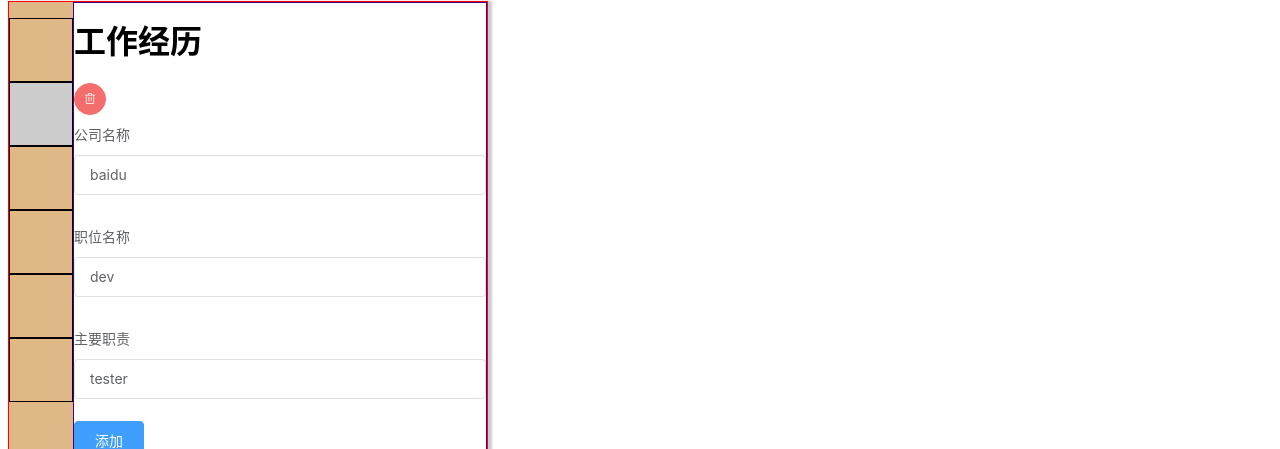
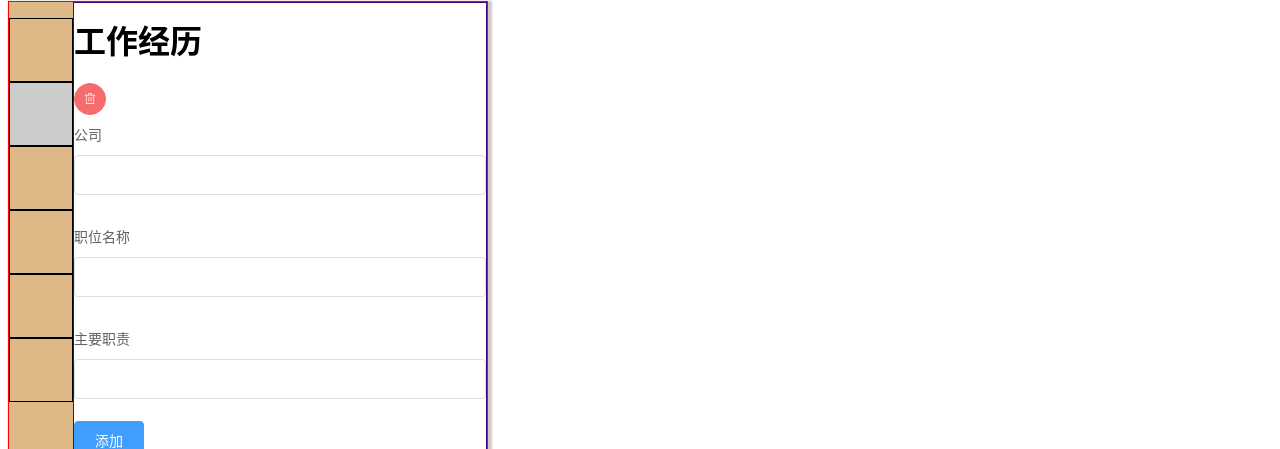
Before and after one commit to Composur/resume, a Vue app in the folder review/vue/resume04/: page / in a window 1280 px wide. Both pictures are taken after a click on the item 41 px from the left and 197 px from the top of the page. Shown: the part 83-532 px from the top of the page. Built offline with nearby package versions, Linux system fonts and the light colour scheme.

Commit message:
edit tab切换完成

```diff
--- a/review/vue/resume04/src/components/Edit.vue
+++ b/review/vue/resume04/src/components/Edit.vue
@@ -16,7 +16,7 @@
                     <person v-bind:profile="profile"/>
                 </li>
                 <li :class="{active:currentTab===1}">
-                 <work v-bind:experience="experience"/>
+                 <work v-bind:experience="experience"  v-bind:labels="{company:'公司',jobTitle:'职位名称',jobDetail:'主要职责'}"/>
                 </li>
                 <li :class="{active:currentTab===2}">
                   <study v-bind:educated="educated"/>
@@ -52,7 +52,6 @@ export default {
     study,
     project,
     winning,
-    other,
     other
   },
   data() {
@@ -67,7 +66,7 @@ export default {
         city: ''
       },
       experience:[{company:'baidu',jobTitle:'dev',jobDetail:'tester'}],
-      educated:[{school:'tinghua',degree:'本科',other:'其它'}]
+      educated:[{school:'tinghua',degree:'本科',duration:'' ,other:'其它'}]
     };
   },
   methods:{
--- a/review/vue/resume04/src/components/edit/person.vue
+++ b/review/vue/resume04/src/components/edit/person.vue
@@ -1,8 +1,9 @@
 <template>
      <div>
          <h1>个人信息</h1>
+
             <el-form :label-position="labelPosition"  :model="profile" >
-                      <el-form-item label="姓名">
+            <el-form-item label="姓名" >
               <el-input v-model="profile.name"></el-input>
             </el-form-item>
             <el-form-item label="年龄">
@@ -16,6 +17,6 @@
 </template>
 <script>
     export default{
-        props:['profile']
+        props:['profile'],
     }
 </script>
--- a/review/vue/resume04/src/components/edit/study.vue
+++ b/review/vue/resume04/src/components/edit/study.vue
@@ -3,21 +3,36 @@
         <h1>教育经历</h1>
     <el-form :label-positons='labelPosition' :model="educated">
       <div v-for="educated  in educated">
+                <el-button type="danger" icon="el-icon-delete" size='small' circle v-on:click="romoveExperience(index)"></el-button>
         <el-form-item label="学校名称">
           <el-input v-model="educated.school"></el-input>
         </el-form-item>
         <el-form-item label="学历">
           <el-input v-model="educated.degree"></el-input>
         </el-form-item>
+        <el-form-item label="时间">
+          <el-input v-model="educated.duration"></el-input>
+        </el-form-item>
         <el-form-item label="其它">
           <el-input v-model="educated.other"></el-input>
         </el-form-item>
       </div>
     </el-form>
+        <el-button type="primary" v-on:click="addExperience">添加</el-button>
+
     </div>
 </template>
 <script>
-    export default{
-        props:['educated']
+export default {
+  props: ["educated"],
+  methods:{
+      addExperience(){
+        this.educated.push({school:'tinghua',degree:'本科',duration:'' ,other:'其它'})
+      },
+      romoveExperience(index){
+        this.educated.splice(index,1)
       }
+  }
+};
+
 </script>
--- a/review/vue/resume04/src/components/edit/work.vue
+++ b/review/vue/resume04/src/components/edit/work.vue
@@ -4,15 +4,15 @@
     <el-form :label-positons='labelPosition' :model="experience">
     <div v-for="(work,index)  in experience">
         <el-button type="danger" icon="el-icon-delete" size='small' circle v-on:click="romoveExperience(index)"></el-button>
-        <el-form-item label="公司名称">
-        <el-input v-model="work.company"></el-input>
+        <el-form-item v-for="key in keys" :label='labels[key]'>
+        <el-input v-model="experience[key]"></el-input>
         </el-form-item>
-        <el-form-item label="职位名称">
+        <!-- <el-form-item label="职位名称">
         <el-input v-model="work.jobTitle"></el-input>
         </el-form-item>
         <el-form-item label="主要职责">
         <el-input v-model="work.jobDetail"></el-input>
-        </el-form-item>
+        </el-form-item> -->
     </div>
     </el-form>
     <el-button type="primary" v-on:click="addExperience">添加</el-button>
@@ -20,15 +20,23 @@
 </template>
 <script>
 export default {
-  props: ["experience"],
-  methods:{
-      addExperience(){
-        this.experience.push({company:'baidu',jobTitle:'dev',jobDetail:'tester'})
-      },
-      romoveExperience(index){
-        this.experience.splice(index,1)
-      }
+  props: ["experience", "labels"],
+  computed: {
+    keys() {
+      return Object.keys(this.experience[0]);
+    }
+  },
+  methods: {
+    addExperience() {
+      this.experience.push({
+        company: "baidu",
+        jobTitle: "dev",
+        jobDetail: "tester"
+      });
+    },
+    romoveExperience(index) {
+      this.experience.splice(index, 1);
+    }
   }
-
 };
 </script>
```
Lines whose indentation alone changed are shown as unchanged.
